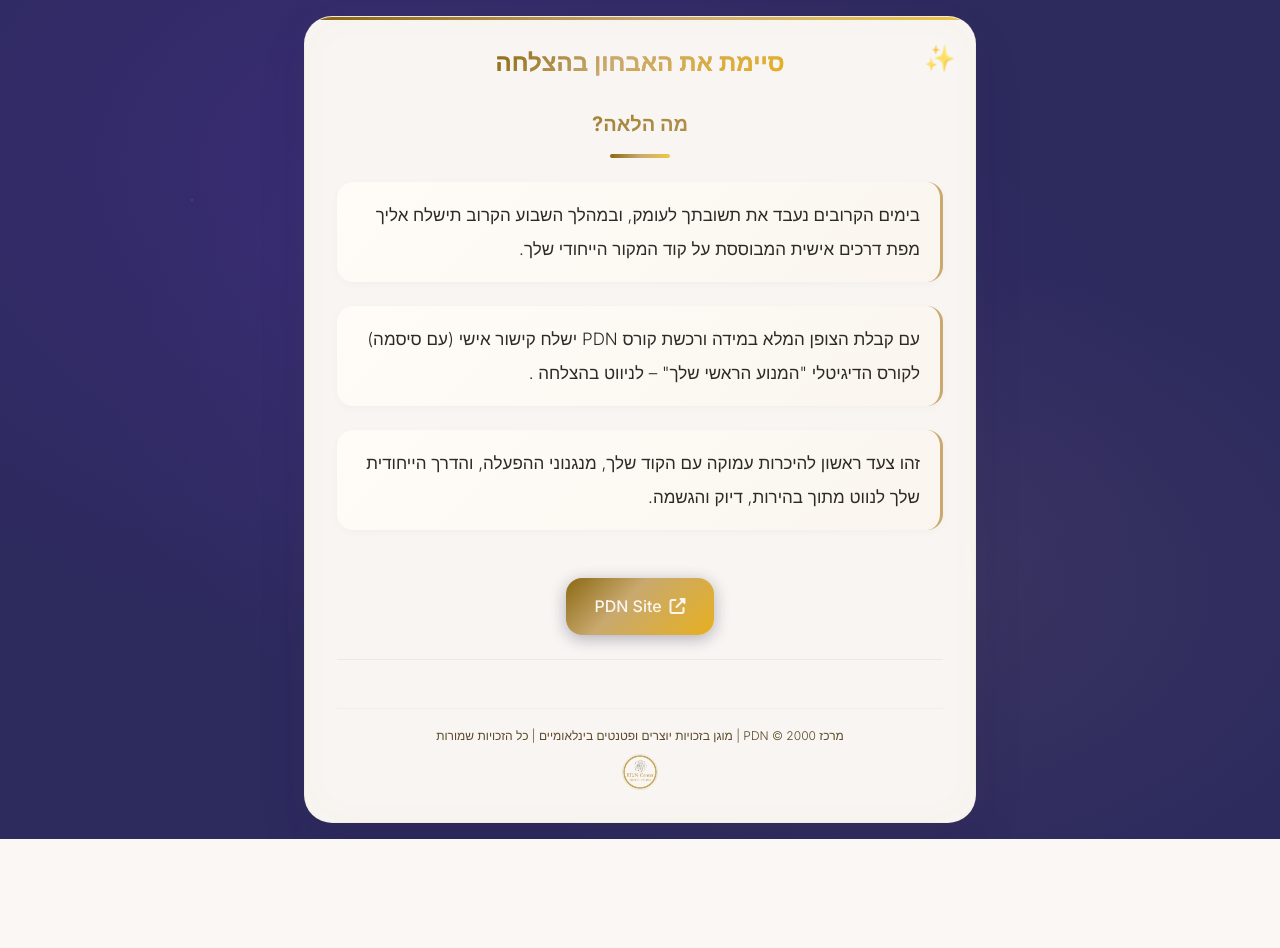
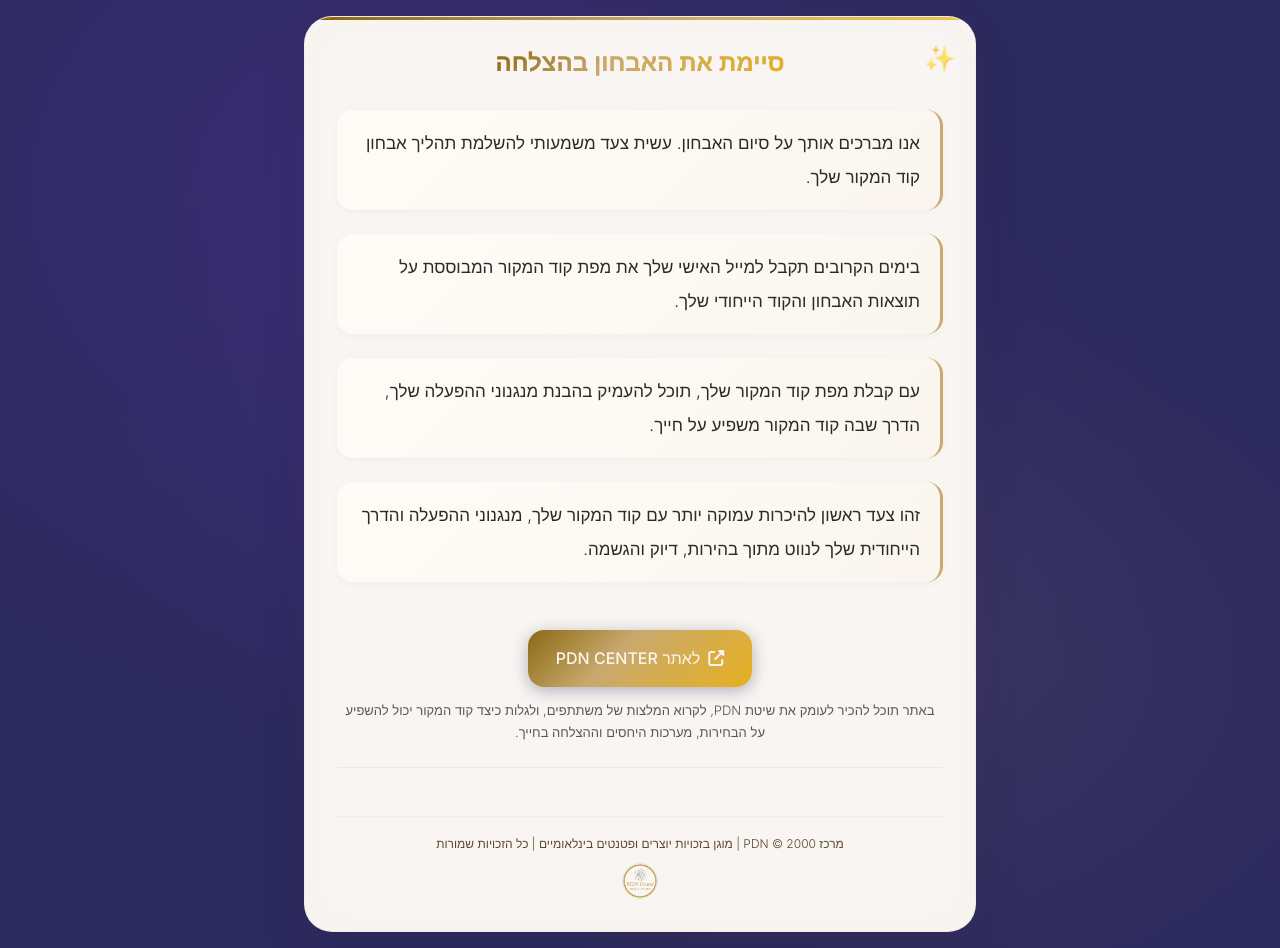
Before and after one commit to Tomer007/pdn_chat, a Flask app: page /pdn-diagnose/pdn_report in a window 1280 px wide. Before the commit the page ends 839 px from the top, so only its background shows below. Run offline with Flask 3, Linux system fonts and the light colour scheme; parts of the project's set-up code (start-up, migrations or seed data) failed here and were passed over.

Commit message:
fix: all 7 remaining UX items + login button color + needs_verification
- Question 1: new wording 'כיצד היית מתאר/ת את עצמך ביומיום?'
- Question 28: added question mark
- Ranking text: bolder (font-semibold, #1a1a1a, 15px)
- Completion screen: full requested text + 'לאתר PDN CENTER' + subtitle
- Login button: darker gold gradient with white text
- Time remaining: completely hidden and JS disabled
- needs_verification: uncommented calculation in load_user_metadata
- Added run_local.sh for local development

```diff
--- a/app/data/questions.json
+++ b/app/data/questions.json
@@ -46,7 +46,7 @@
       "instructions": "בחר את מה שהכי מייצג אותך.\nבכל שאלה – שתי אפשרויות.\n בחר ספונטני לפי התשובה הנכונה לך",
       "questions": {
         "1": {
-          "text": "איך היית מתאר עצמך ביום יום מאורגן / פחות מאורגן",
+          "text": "כיצד היית מתאר/ת את עצמך ביומיום?",
           "options": [
             {
               "text": "פחות מאורגן",
@@ -408,7 +408,7 @@
           ]
         },
         "28": {
-          "text": "איך היית מתאר את רמת האנרגיה שלך ביום-יום:",
+          "text": "איך היית מתאר את רמת האנרגיה שלך ביום-יום?",
           "type": "ranking",
           "options": [
             {
--- a/app/pdn_diagnose/templates/pdn_report.html
+++ b/app/pdn_diagnose/templates/pdn_report.html
@@ -201,29 +201,23 @@
     <!-- Header Section -->
     <div class="text-center mb-8">
         <h1 class="text-xl font-bold text-center mb-4" style="background: linear-gradient(135deg, #8b6914, #c9a96e, #e6b020); -webkit-background-clip: text; -webkit-text-fill-color: transparent; background-clip: text;">
-            <span id="heroTitle"> סיימת את האבחון בהצלחה</span>
+            <span id="heroTitle">סיימת את האבחון בהצלחה</span>
         </h1>
-    </div>
-
-    <!-- Success Section -->
-    <div class="text-center mb-8">
-        <h2 class="text-xl font-bold text-center mb-4" style="background: linear-gradient(135deg, #8b6914, #c9a96e); -webkit-background-clip: text; -webkit-text-fill-color: transparent; background-clip: text;">
-            מה הלאה?</h2>
-        <div class="divider-enhanced"></div>
     </div>
 
     <!-- Content Section -->
     <div class="space-y-6 text-right">
         <p class="lead-text">
-            בימים הקרובים נעבד את תשובתך לעומק, ובמהלך השבוע הקרוב תישלח אליך מפת דרכים אישית המבוססת על קוד המקור
-            הייחודי שלך.
+            אנו מברכים אותך על סיום האבחון. עשית צעד משמעותי להשלמת תהליך אבחון קוד המקור שלך.
         </p>
         <p class="lead-text">
-            עם קבלת הצופן המלא במידה ורכשת קורס PDN ישלח קישור אישי (עם סיסמה) לקורס הדיגיטלי "המנוע הראשי שלך" – לניווט
-            בהצלחה .
+            בימים הקרובים תקבל למייל האישי שלך את מפת קוד המקור המבוססת על תוצאות האבחון והקוד הייחודי שלך.
         </p>
         <p class="lead-text">
-            זהו צעד ראשון להיכרות עמוקה עם הקוד שלך, מנגנוני ההפעלה, והדרך הייחודית שלך לנווט מתוך בהירות, דיוק והגשמה.
+            עם קבלת מפת קוד המקור שלך, תוכל להעמיק בהבנת מנגנוני ההפעלה שלך, הדרך שבה קוד המקור משפיע על חייך.
+        </p>
+        <p class="lead-text">
+            זהו צעד ראשון להיכרות עמוקה יותר עם קוד המקור שלך, מנגנוני ההפעלה והדרך הייחודית שלך לנווט מתוך בהירות, דיוק והגשמה.
         </p>
     </div>
 
@@ -231,8 +225,11 @@
     <div class="text-center pt-6">
         <button class="btn-enhanced btn-primary-enhanced" onclick="openSite(event)">
             <i class="fas fa-external-link-alt"></i>
-            PDN Site
+            לאתר PDN CENTER
         </button>
+        <p style="font-size: 13px; color: #5c5650; margin-top: 12px; line-height: 1.7;">
+            באתר תוכל להכיר לעומק את שיטת PDN, לקרוא המלצות של משתתפים, ולגלות כיצד קוד המקור יכול להשפיע על הבחירות, מערכות היחסים וההצלחה בחייך.
+        </p>
     </div>
 
     <!-- Footer Section -->
```
Also changed, not shown: app/pdn_admin/admin_routes.py (+13 -14 lines), app/pdn_diagnose/templates/questionnaire.html (+6 -9 lines), app/static/css/binat-login.css (+4 -4 lines), 1 other file.
